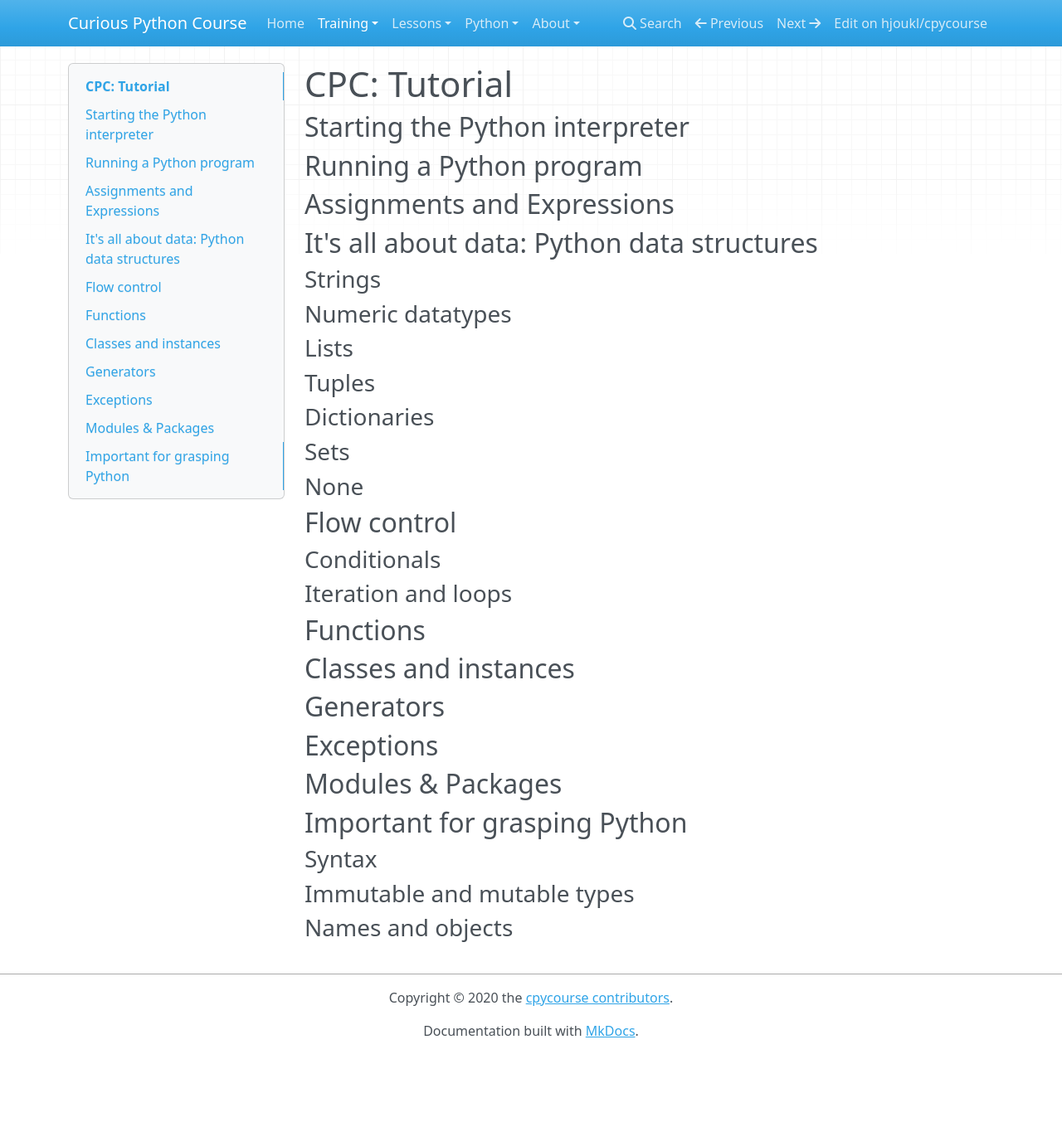
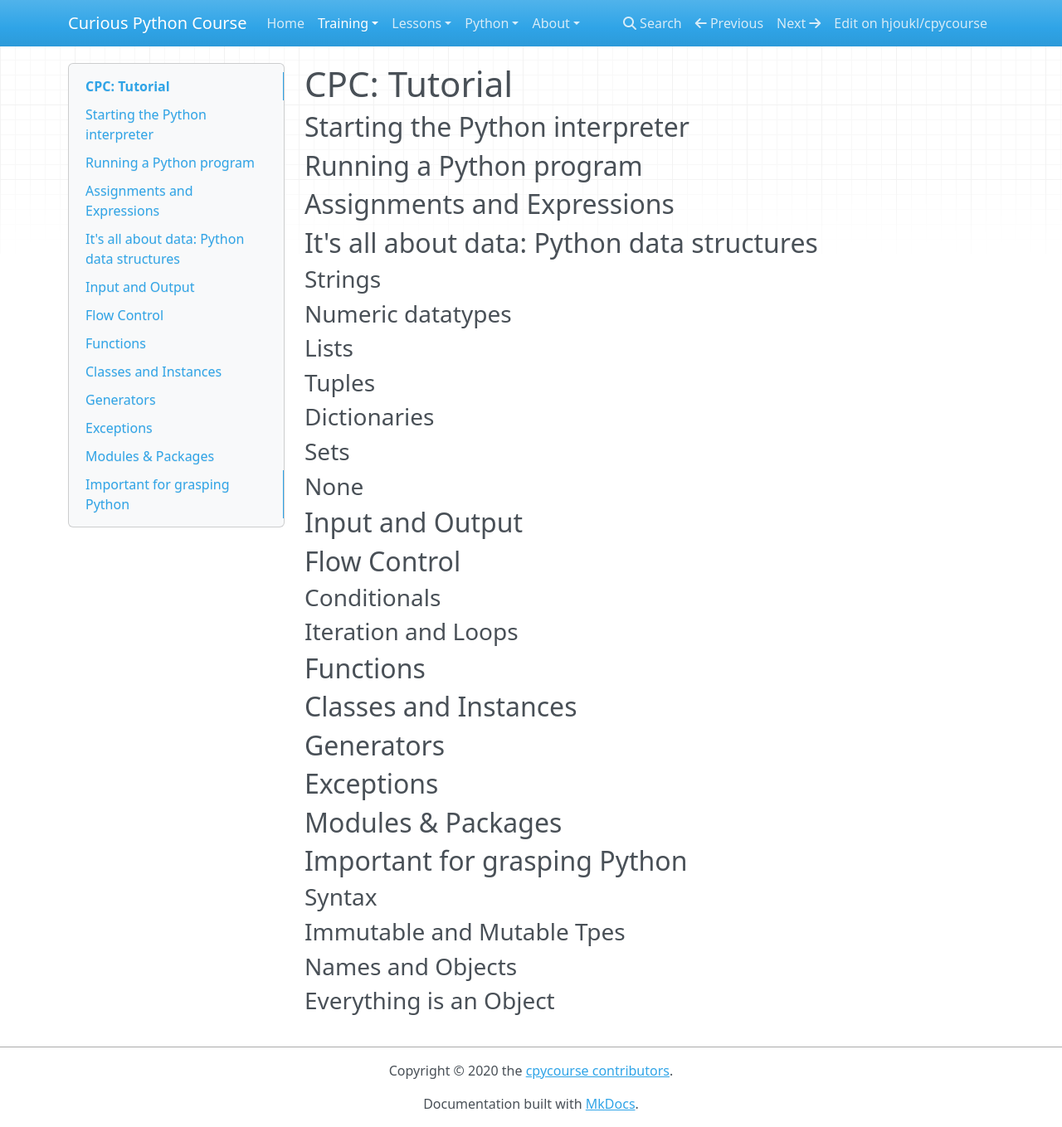
Before and after one commit to rkluger68/cpycourse, an MkDocs documentation site: the page built from docs/training/tutorial.md, in a window 1280 px wide and 1359 px high. Shown: the whole window at 83% size. Built offline with MkDocs 1.6.1, drawn with Linux system fonts in a browser that asks for light colours; nearby versions of some CDN libraries.

Commit message:
Add IO, everthing's an object headers.

```diff
--- a/docs/training/tutorial.md
+++ b/docs/training/tutorial.md
@@ -25,18 +25,19 @@
 
 ### None
 
+## Input and Output
 
-## Flow control
+## Flow Control
 
 ### Conditionals
 
-### Iteration and loops
+### Iteration and Loops
 
 
 ## Functions
 
 
-## Classes and instances
+## Classes and Instances
 
 
 ## Generators
@@ -52,6 +53,8 @@
 
 ### Syntax
 
-### Immutable and mutable types
+### Immutable and Mutable Tpes
 
-### Names and objects
+### Names and Objects
+
+### Everything is an Object
```
